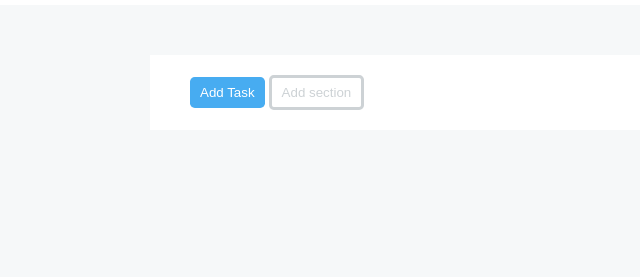
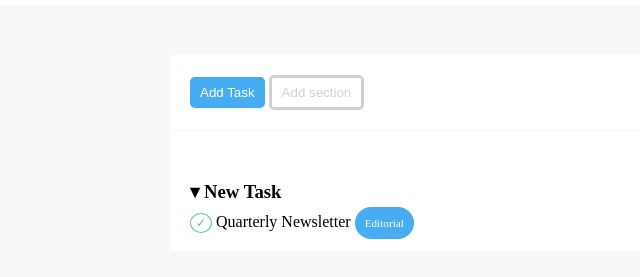
Before and after one commit to fraberret/html-css-toboolist, a plain HTML site: page index.html in a window 1280 px wide. Shown: the part 65-342 px from the top of the page, without its empty margins (0-640 px from the left). Drawn offline with Linux system fonts and the light colour scheme.

Commit message:
add "new task" section

```diff
--- a/assets/css/style.css
+++ b/assets/css/style.css
@@ -49,18 +49,18 @@ main{
     margin-left:20px ;
 }
 
- #container{
+ .container{
     background-color: var(--bool-lighter);
     margin-left: 150px;
     margin-right: 150px;
     margin-top: 50px;
-    padding: 10px;
+    padding: 20px;
 
 
 }
 
-#button_section{
-    padding: 10px;
+section{
+    margin-top: 30px;
 }
 
 #btn_1{
@@ -80,3 +80,27 @@ main{
     text-decoration: none;
     border: solid var(--bool-grey);
 }
+
+#main_section{
+    margin-top: 1px;
+}
+.check{
+    font-size: 12px;
+    color: var(--bool-green);
+    border: 1px solid var(--bool-green);
+    border-radius: 100%;
+    padding: 2px 5px;
+}
+
+.bluetag{
+    background-color: var(--bool-blue);
+    background-size: contain;
+    color: var(--bool-lighter);
+    padding: 10px;
+    font-size: 0.7rem;
+    border-radius: 50px;
+}
+
+.section{
+    padding-top: 10px;
+}
--- a/index.html
+++ b/index.html
@@ -18,19 +18,36 @@
     </header>
    <!-- /#site_header -->
 
-   <div id="container">
-        <main id="site_main">
-            <div id="button_section">
-                <button id="btn_1">Add Task</button>
-                <button id="btn_2">Add section</button>
+   <main id="site_main">
+            <div class="container">
+                <div>
+                    <button id="btn_1">Add Task</button>
+                    <button id="btn_2">Add section</button>
+
+                </div>
+            </div>
+
+            <div id="main_section" class="container">
+                <section>
+
+                    <div>
+
+                        <h3>&#9662; New Task</h3>
+                    </div>
+
+                    <div class="section">
+
+                       <span class="check">&check;</span>
+                       <span>Quarterly Newsletter</span>
+                       <span class="bluetag">Editorial</span>
+
+                    </div>
+                </section>
 
             </div>
 
 
-
-
         </main>
-    </div>
    <!-- /#site_main -->
    <footer id="site_footer">
 
```
